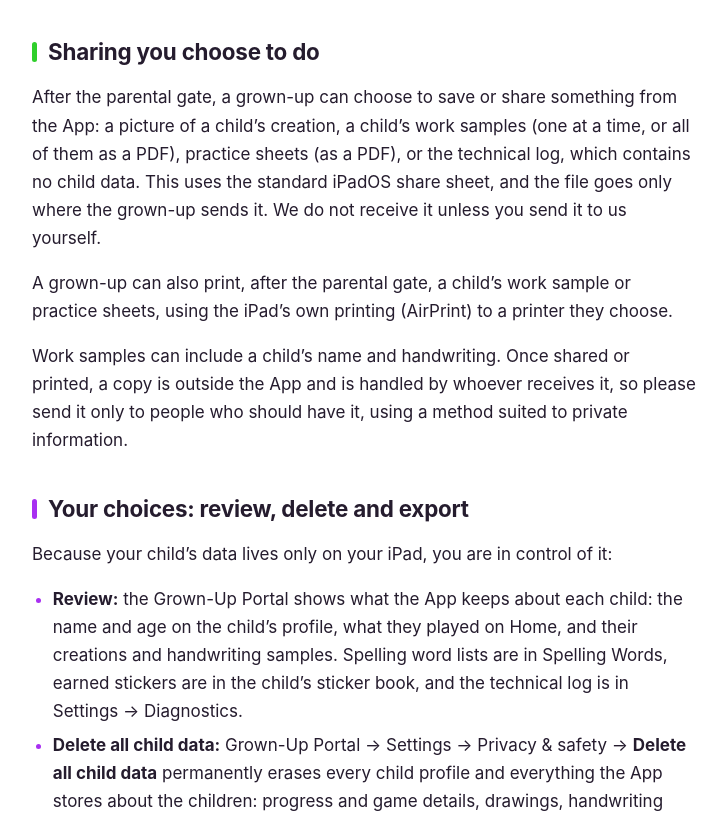
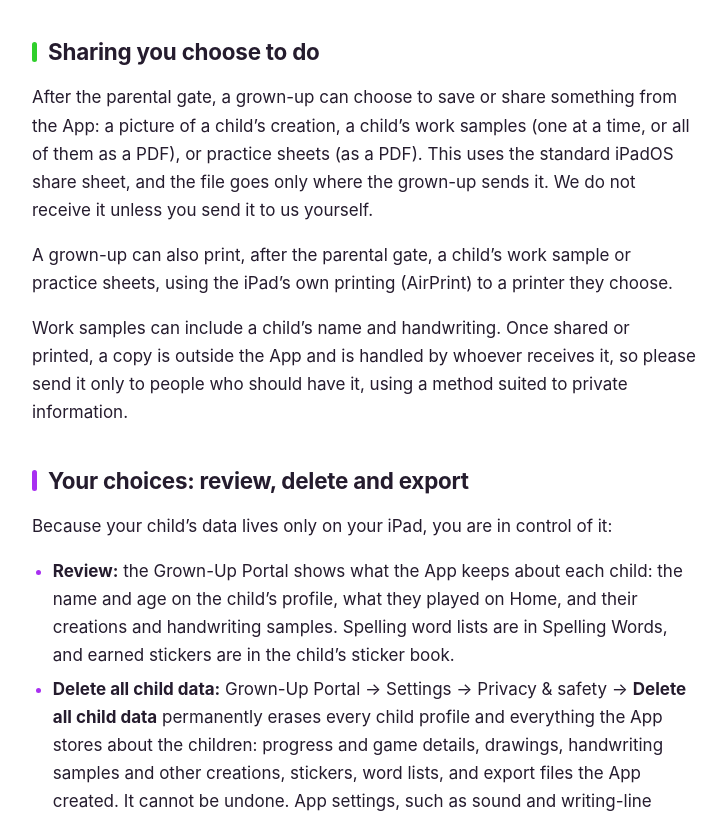
Before and after one commit to magicotbugadventures/website, a plain HTML site: page privacy.html in a window 1280 px wide. Shown: the part 3811-4624 px from the top of the page, without its empty margins (276-1002 px from the left). Drawn offline with Linux system fonts and the light colour scheme.

Commit message:
Privacy: no technical log
The app's Diagnostics screen and its event log are removed, so the
policy no longer lists a technical log among what stays on the iPad,
what a grown-up can share, or where to review it.

Co-Authored-By: Claude Fable 5.2 <noreply@anthropic.com>
Claude-Session: https://claude.ai/code/session_01KKKs8ZkiSXzbD7KmrS5taK

```diff
--- a/privacy.html
+++ b/privacy.html
@@ -98,7 +98,7 @@
       <li>what your child has played and finished, and the stickers they have earned;</li>
       <li>drawings, handwriting samples and other things your child makes in the App;</li>
       <li>word lists a grown-up types for the spelling games;</li>
-      <li>your settings, and a short technical log that contains no child information.</li>
+      <li>your settings.</li>
     </ul>
     <p>This information is used only to run the App on your iPad. It is never used for advertising or profiling.</p>
     <p><strong>Device features.</strong> If a grown-up chooses to save a child&rsquo;s creation to
@@ -151,7 +151,7 @@
     <h2 id="sharing">Sharing you choose to do</h2>
     <p>After the parental gate, a grown-up can choose to save or share something from the App: a
     picture of a child&rsquo;s creation, a child&rsquo;s work samples (one at a time, or all of them as
-    a PDF), practice sheets (as a PDF), or the technical log, which contains no child data. This
+    a PDF), or practice sheets (as a PDF). This
     uses the standard iPadOS share sheet, and the file goes only where the grown-up sends it. We do
     not receive it unless you send it to us yourself.</p>
     <p>A grown-up can also print, after the parental gate, a child&rsquo;s work sample or practice sheets,
@@ -165,8 +165,8 @@
     <ul>
       <li><strong>Review:</strong> the Grown-Up Portal shows what the App keeps about each child: the name and age
       on the child&rsquo;s profile, what they played on Home, and their creations and handwriting
-      samples. Spelling word lists are in Spelling Words, earned stickers are in the child&rsquo;s
-      sticker book, and the technical log is in Settings &rarr; Diagnostics.</li>
+      samples. Spelling word lists are in Spelling Words, and earned stickers are in the child&rsquo;s
+      sticker book.</li>
       <li><strong>Delete all child data:</strong> Grown-Up Portal &rarr; Settings &rarr; Privacy &amp;
       safety &rarr; <strong>Delete all child data</strong> permanently erases every child profile and everything
       the App stores about the children: progress and game details, drawings, handwriting samples and
```
